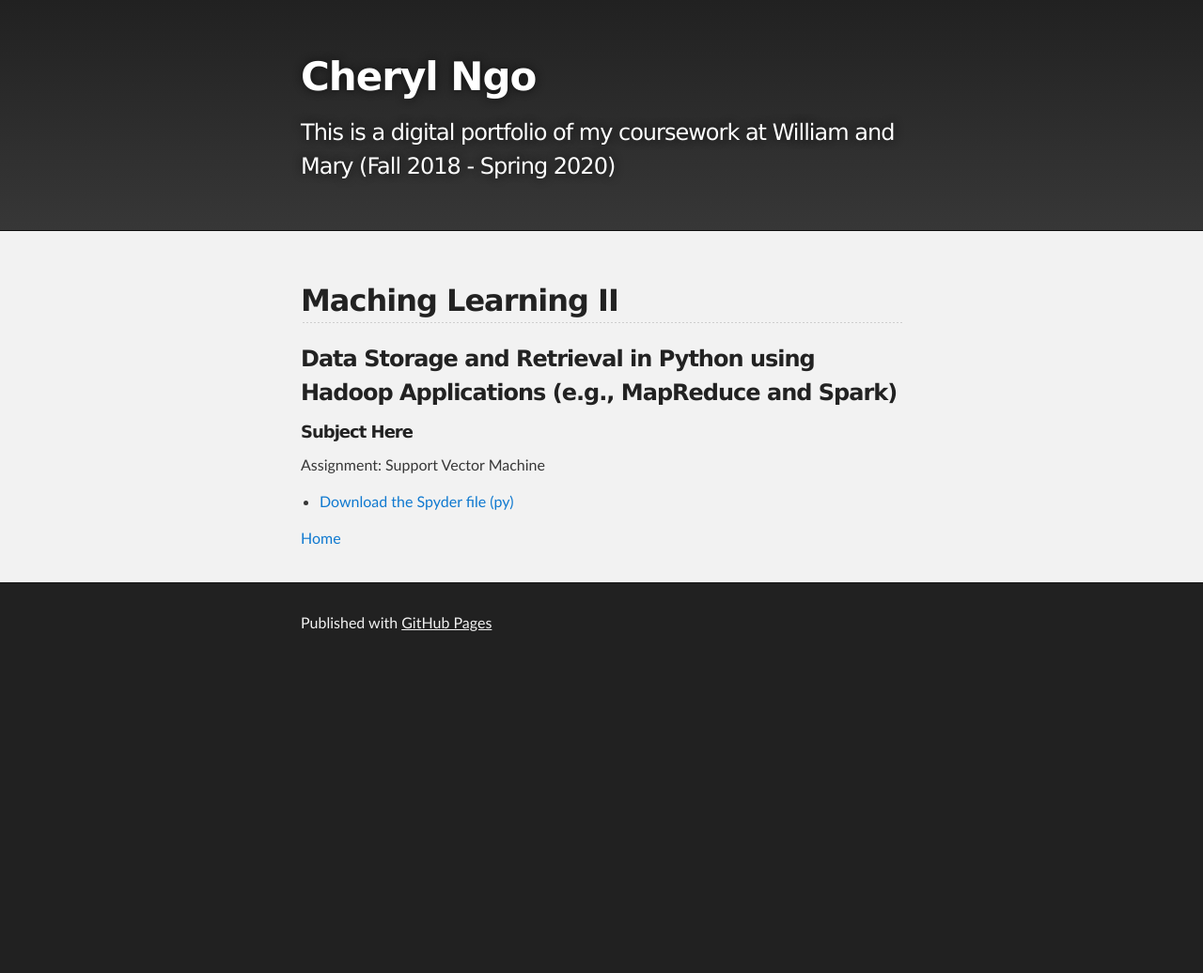
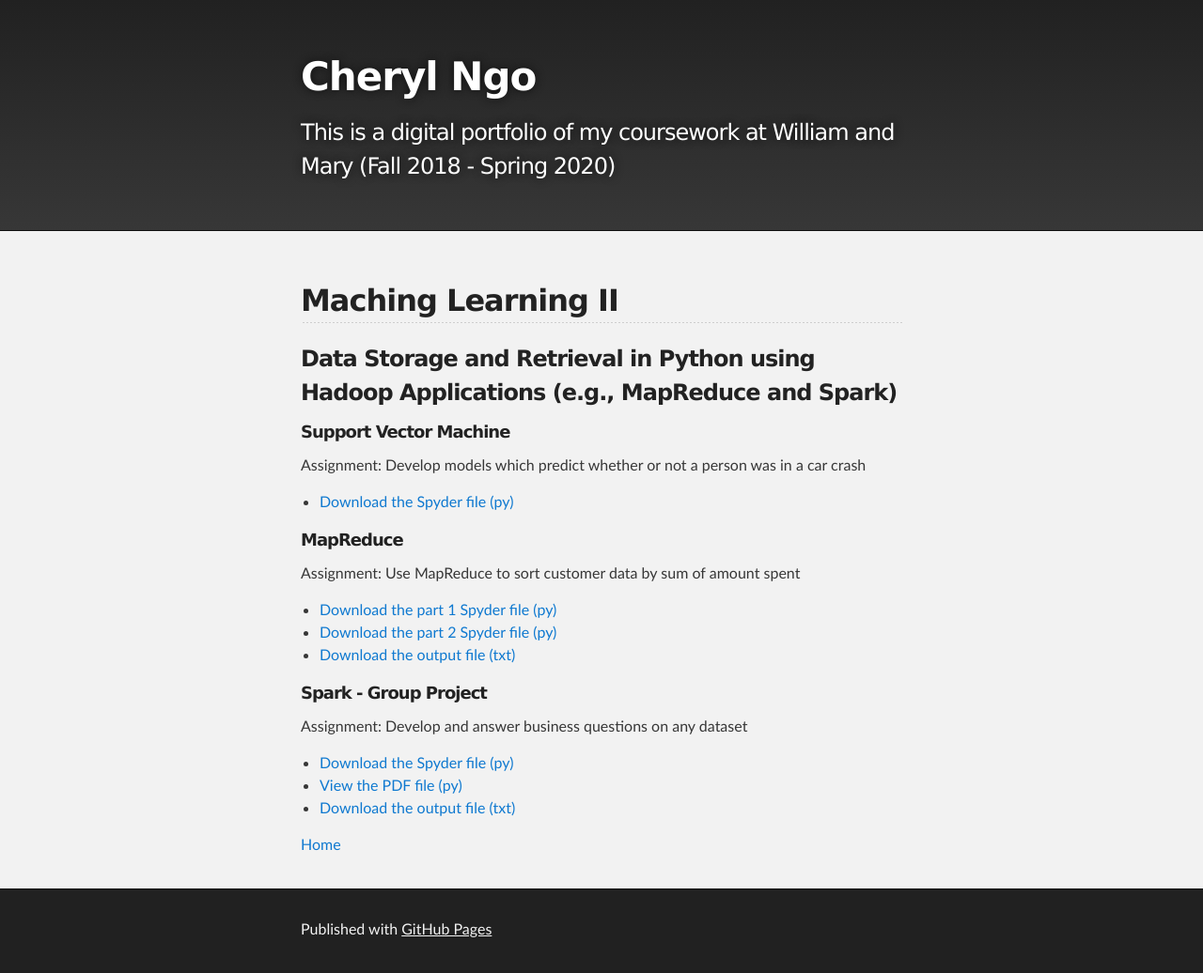
Before and after one commit to Cherylngo/cherylngo.github.io, a Jekyll site: the page built from ML2/index.md, in a window 1280 px wide. Shown: the whole page at 94% size. Built offline with Jekyll 4.4.1, drawn with Linux system fonts in a browser that asks for light colours; our own code applies the rules of GitHub Pages for plain Markdown files; before the commit the page ends 900 px from its top, so only the background shows below that.

Commit message:
Update index.md

```diff
--- a/ML2/index.md
+++ b/ML2/index.md
@@ -7,8 +7,20 @@ Semester: Spring 2020
 ## Maching Learning II
 ### Data Storage and Retrieval in Python using Hadoop Applications (e.g., MapReduce and Spark)
 
-##### Subject Here
-Assignment: Support Vector Machine
+##### Support Vector Machine
+Assignment: Develop models which predict whether or not a person was in a car crash
 - [Download the Spyder file (py)](filename here)
 
+##### MapReduce
+Assignment: Use MapReduce to sort customer data by sum of amount spent
+- [Download the part 1 Spyder file (py)](filename here)
+- [Download the part 2 Spyder file (py)](filename here)
+- [Download the output file (txt)](filename here)
+
+##### Spark - Group Project
+Assignment: Develop and answer business questions on any dataset
+- [Download the Spyder file (py)](filename here)
+- [View the PDF file (py)](filename here)
+- [Download the output file (txt)](filename here)
+
 [Home](https://cherylngo.github.io/)
```
